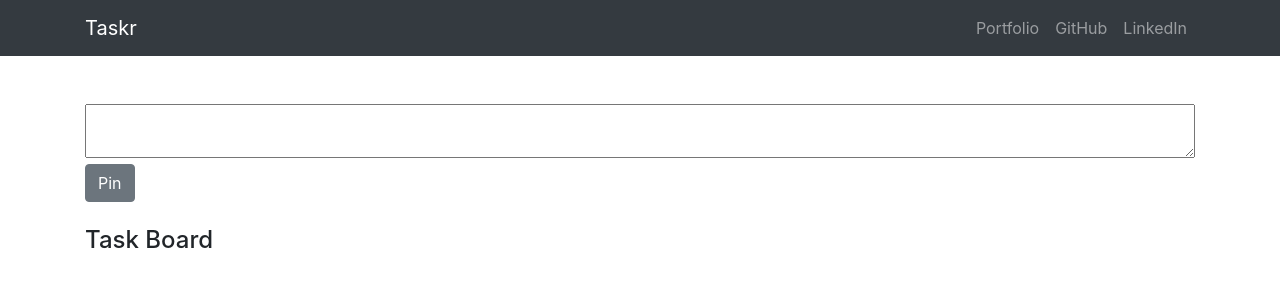
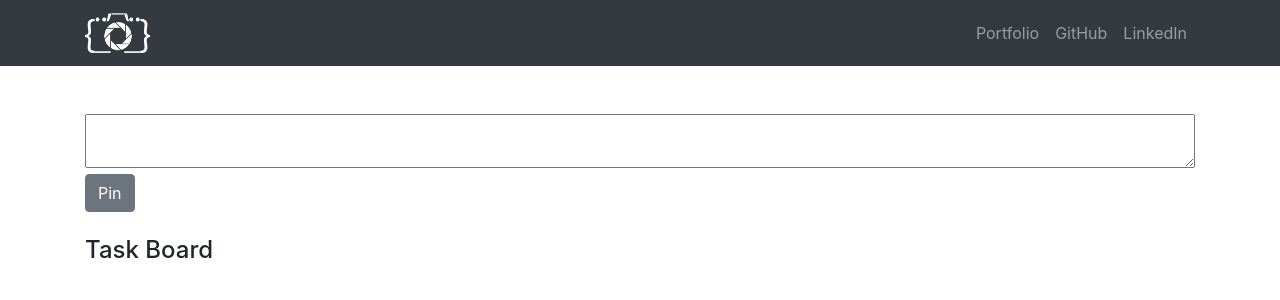
Before and after one commit to JuliusKarl/Redux-Playground, a React (Create React App) app: page / in a window 1280 px wide. Shown: the top 300 px of the page. Built offline with nearby package versions, Linux system fonts and the light colour scheme.

Commit message:
Added Logo -> replace 'Taskr'

```diff
--- a/src/App.js
+++ b/src/App.js
@@ -39,7 +39,7 @@ class App extends Component {
         <div className="App">
             <Navbar color="dark" dark expand="sm" className="mb-5">
               <Container>
-                <NavbarBrand href='/'>Taskr</NavbarBrand>
+                <NavbarBrand href='/'><img id="logo" src="../logo-r.png" /></NavbarBrand>
                 <NavbarToggler onClick={this.toggle}></NavbarToggler>
                 <Collapse isOpen={this.state.isOpen} navbar>
                   <Nav className="ml-auto" navbar>
--- a/src/components/PostList.js
+++ b/src/components/PostList.js
@@ -8,7 +8,7 @@ import { Button } from 'reactstrap';
 export class PostList extends Component {
     render() {
         return (
-            <div>
+            <div id="postList">
                 <br></br>
                 <div className="postsTitle">
                     <h4>Task Board</h4>
--- a/src/index.css
+++ b/src/index.css
@@ -11,3 +11,9 @@
     flex-direction: row;
     justify-content: space-between;
 }
+
+#logo {
+    width: 65px;
+    height: 40px;
+    image-rendering: crisp-edges;
+}
```
Also changed, not shown: public/logo-r.png (added), 1 other file (tests, documents, lock files or other folders).
